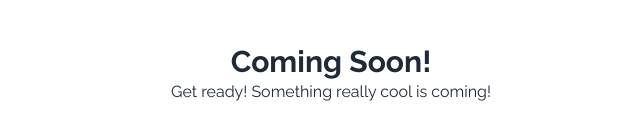
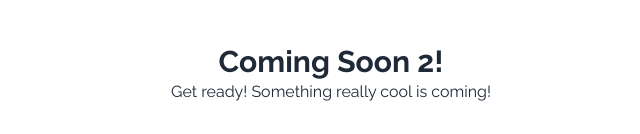
Before and after one commit to jaydeeballaho/jaydee.ballaho, a plain HTML site: page index.html in a window 1280 px wide. Shown: the part 501-635 px from the top of the page, without its empty margins (309-949 px from the left). Drawn offline with nearby package versions, Linux system fonts and the light colour scheme.

Commit message:
Update index

```diff
--- a/index.html
+++ b/index.html
@@ -12,7 +12,7 @@
 <body>
   <section class="h-screen flex flex-col justify-center items-center text-gray-800">
     <div class="fade-element coming-soon-image first"></div>
-    <h1 class="fade-element text-3xl font-bold second">Coming Soon!</h1>
+    <h1 class="fade-element text-3xl font-bold second">Coming Soon 2!</h1>
     <p class="fade-element third">Get ready! Something really cool is coming!</p>
   </section>
 </body>
```
